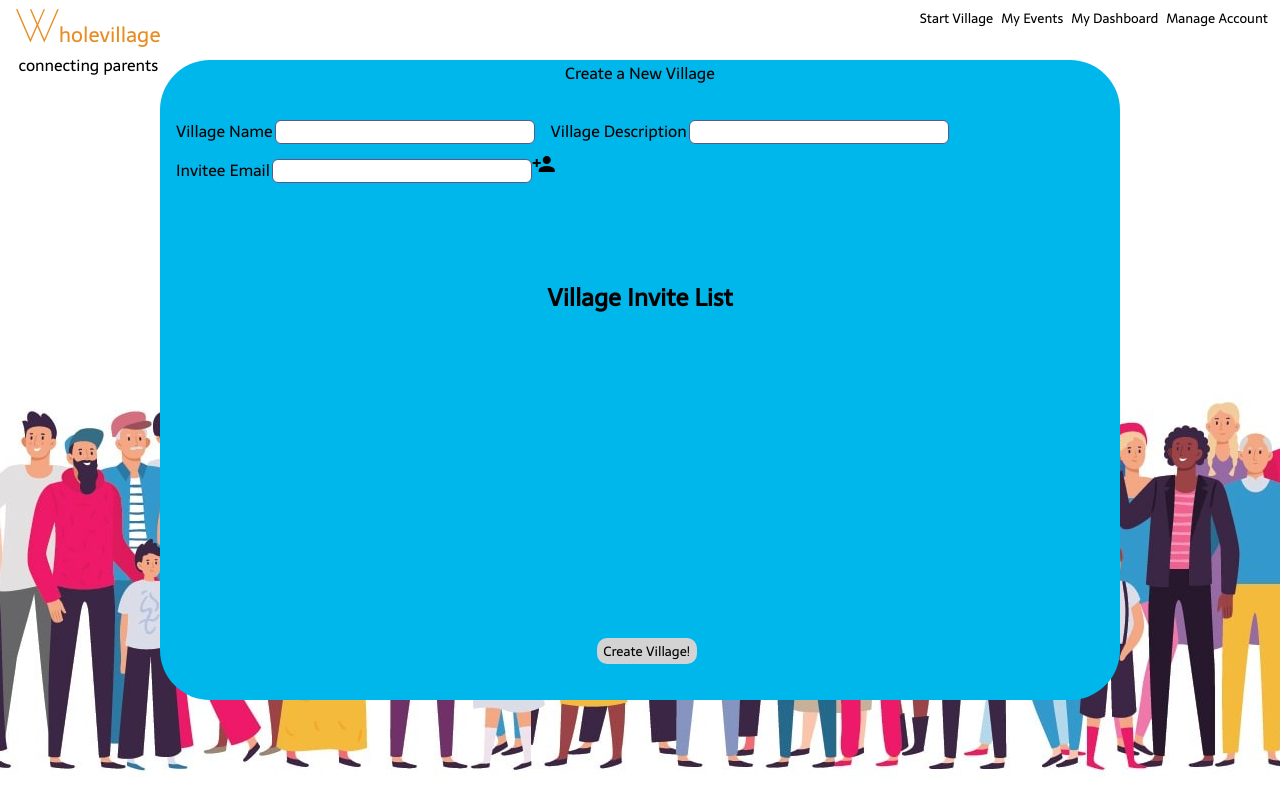
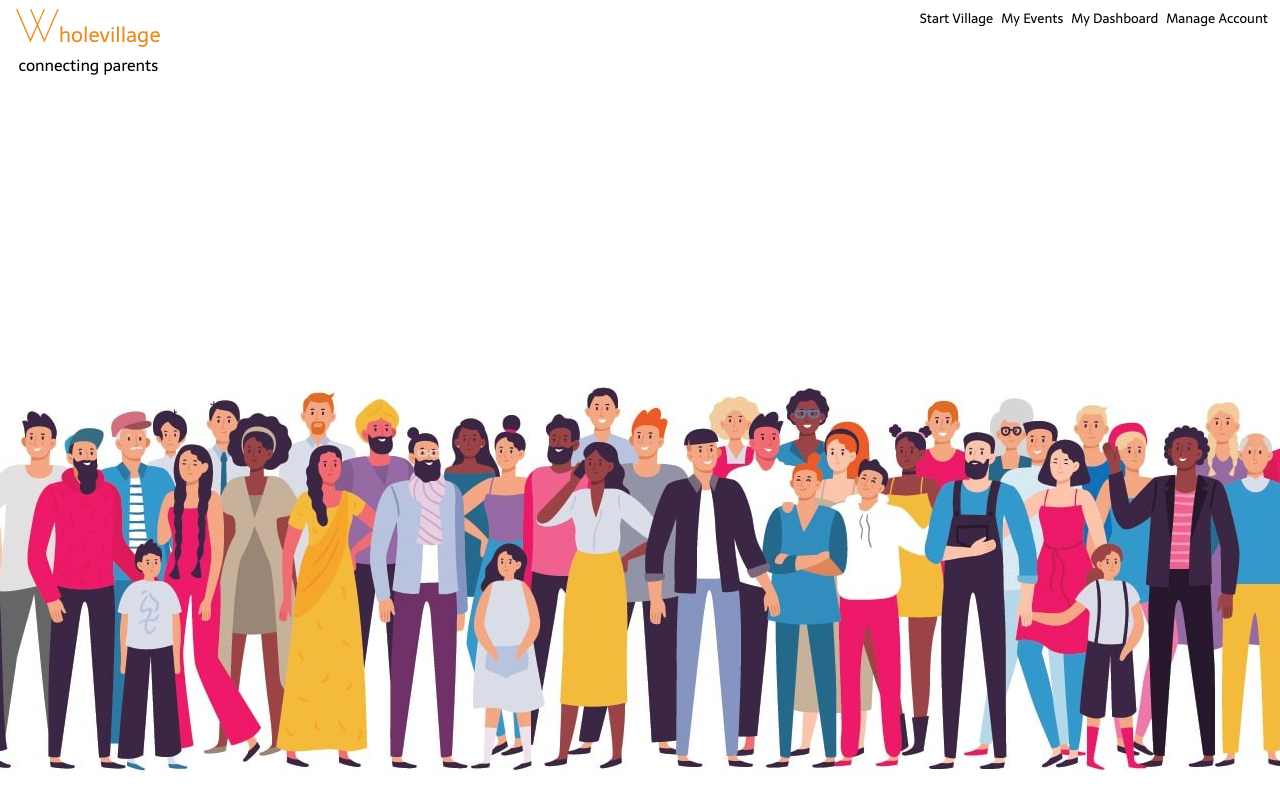
Before and after one commit to Whole-Village/front_end, a React (Create React App) app: page /create-a-village in a window 1280 px wide. Built offline with nearby package versions, Linux system fonts and the light colour scheme.

Commit message:
Remove duplicate newVillageForm from App, Add addVillageDescription function, & Add close btn on form

```diff
--- a/src/App/App.js
+++ b/src/App/App.js
@@ -3,11 +3,10 @@ import { Route, Switch, Redirect } from 'react-router-dom';
 import Header from '../Header/Header';
 import Dashboard from '../Dashboard/Dashboard';
 // import NewEvent from '../NewEvent/NewEvent';
-import NewVillageForm from '../NewVillageForm/NewVillageForm';
 import VillageHome from '../VillageHome/VillageHome';
 import './App.css';
 function App() {
-  const [newVillage, setNewVillage] = useState({village_name: '', village_invitees: []});
+  const [newVillage, setNewVillage] = useState({village_name: '', village_invitees: [], village_description: ''});
   const [villageFormOpen, setVillageFormOpen] = useState(false);
 
   const handleVillageChange = (e) => {
@@ -20,6 +19,11 @@ function App() {
       ...prevProps, village_invitees: allMembers}))
   }
 
+  const addVillageDescription = (e) => {
+    setNewVillage((prevProps) => ({
+      ...prevProps, village_description: e}))
+  }
+
   return (
     <div className="App">
       <Header setVillageFormOpen={setVillageFormOpen}/>
@@ -27,13 +31,6 @@ function App() {
         <Route exact path="/">
           <Redirect to="/home" />
         </Route>
-        <Route exact path="/create-a-village" render={() =>
-            <NewVillageForm
-              handleVillageChange={handleVillageChange}
-              newVillage={newVillage}
-              addVillageMembers={addVillageMembers}
-            />
-        }/>
         <Route
           exact path="/dashboard" render={() =>
             <Dashboard
@@ -42,6 +39,7 @@ function App() {
               addVillageMembers={addVillageMembers}
               villageFormOpen={villageFormOpen}
               setVillageFormOpen= {setVillageFormOpen}
+              addVillageDescription= {addVillageDescription}
             />
         }/>
         <Route exact path="/villages/:id" render={({ match }) => {
--- a/src/Dashboard/Dashboard.js
+++ b/src/Dashboard/Dashboard.js
@@ -6,7 +6,7 @@ import NewVillageForm from '../NewVillageForm/NewVillageForm.js'
 import { updateUser } from '../graphQL/mutations/UpdateUser';
 // import { villagesQuery } from '../graphQL/queries/GetVillage';
 
-const Dashboard = ({ handleVillageChange, newVillage, addVillageMembers, villageFormOpen, setVillageFormOpen }) => {
+const Dashboard = ({ handleVillageChange, newVillage, addVillageMembers, villageFormOpen, setVillageFormOpen, addVillageDescription }) => {
 
 const [mutateUser, { data, loading }] =  useMutation(updateUser)
 //loading is a boolean I can use it for conditional rendering
@@ -19,7 +19,8 @@ const [mutateUser, { data, loading }] =  useMutation(updateUser)
       handleVillageChange={handleVillageChange}
       newVillage={newVillage}
       addVillageMembers={addVillageMembers}
-      setVillageFormOpen= {setVillageFormOpen}
+      setVillageFormOpen={setVillageFormOpen}
+      addVillageDescription={addVillageDescription}
       />}
       <button onClick={() => mutateUser({
         variables: {
--- a/src/MembersAdded/MembersAdded.css
+++ b/src/MembersAdded/MembersAdded.css
@@ -3,7 +3,7 @@
   justify-content: center;
   align-items: center;
   height: 2.15em;
-  width: 20em;
+  width: 16em;
   /* border: 2px solid blue; */
 }
 .added-villager-container {
@@ -12,7 +12,7 @@
   /* border: 2px solid red; */
 }
 .added-villagers {
-  display: flex;
+  justify-content: center;
   flex-wrap: wrap;
   max-height: 28em;
   /* border: 2px solid black; */
--- a/src/NewVillageForm/NewVillageForm.css
+++ b/src/NewVillageForm/NewVillageForm.css
@@ -5,17 +5,30 @@
   background-color: #00b7eb;
   margin-top:  60px;
   width: 60em;
-  height: 40em;
+  height: 30em;
   border-radius: 50px;
   position: absolute;
   z-index: 2;
   /* border: solid 2px purple; */
 }
 
+.village-form-header {
+  display: flex;
+  margin-top: 1em;
+  flex-direction: row;
+  justify-content: center;
+  width: 100%;
+}
+
+.form-name {
+  width: 90%;
+  padding-left: 3%;
+}
+
 .village-data-input {
   display: flex;
   align-content: flex-start;
-  height: 10em;
+  height: 5em;
   flex-wrap: wrap;
   margin-top: 2em;
   color: black;
@@ -28,17 +41,22 @@
 }
 
 .invitees {
-  max-height: 27em;
+  max-height: 58%;
+  /* border: 2px solid yellow; */
 }
 
 .roster {
-  display: flex;
-  flex-wrap: wrap;
-  height: 20em;
+  height: 14em;
   /* border: 2px solid black; */
 }
 
-.add-member-btn, .remove-member-btn {
+.added-villagers {
+  display: flex;
+  /* border: 2px solid red; */
+
+}
+
+.add-member-btn, .remove-member-btn, .close-btn {
   height: 2.5em;
   background-color: #00b7eb;
   border: none;
@@ -60,7 +78,9 @@
   font-size: 24px;
   color: black;
 }
-
+.close-btn {
+  height: 30px;
+}
 .create-village-btn {
   width: 100px;
   background-color: #d3d3d3;
--- a/src/NewVillageForm/NewVillageForm.js
+++ b/src/NewVillageForm/NewVillageForm.js
@@ -3,7 +3,7 @@ import MembersAdded from '../MembersAdded/MembersAdded';
 import './NewVillageForm.css';
 
 
-const NewVillageForm = ({ handleVillageChange, newVillage, addVillageMembers, setVillageFormOpen}) => {
+const NewVillageForm = ({ handleVillageChange, newVillage, addVillageMembers, setVillageFormOpen, addVillageDescription}) => {
   const [villageMember, addVillageMember] = useState({email: ''})
   const [villageMembers, setVillageMembers] = useState([])
 
@@ -21,7 +21,12 @@ const NewVillageForm = ({ handleVillageChange, newVillage, addVillageMembers, se
 
   return(
     <div className='new-village-form-modal'>
-      Create a New Village
+      <header className='village-form-header'>
+        <h3 className='form-name'>Create a New Village</h3>
+        <button className="material-icons close-btn" onClick={() => setVillageFormOpen(false)}>
+          highlight_off
+        </button>
+      </header>
       <form className='village-data-input'>
         <label className='village-data-label'>Village Name
           <input className='village-data'
@@ -36,7 +41,7 @@ const NewVillageForm = ({ handleVillageChange, newVillage, addVillageMembers, se
             type='text'
             name='village_description'
             value={newVillage.village_description}
-            onChange={handleVillageChange}
+            onChange={(e) => addVillageDescription(e.target.value)}
           />
         </label>
         <label className='village-data-label'>Invitee Email
```
